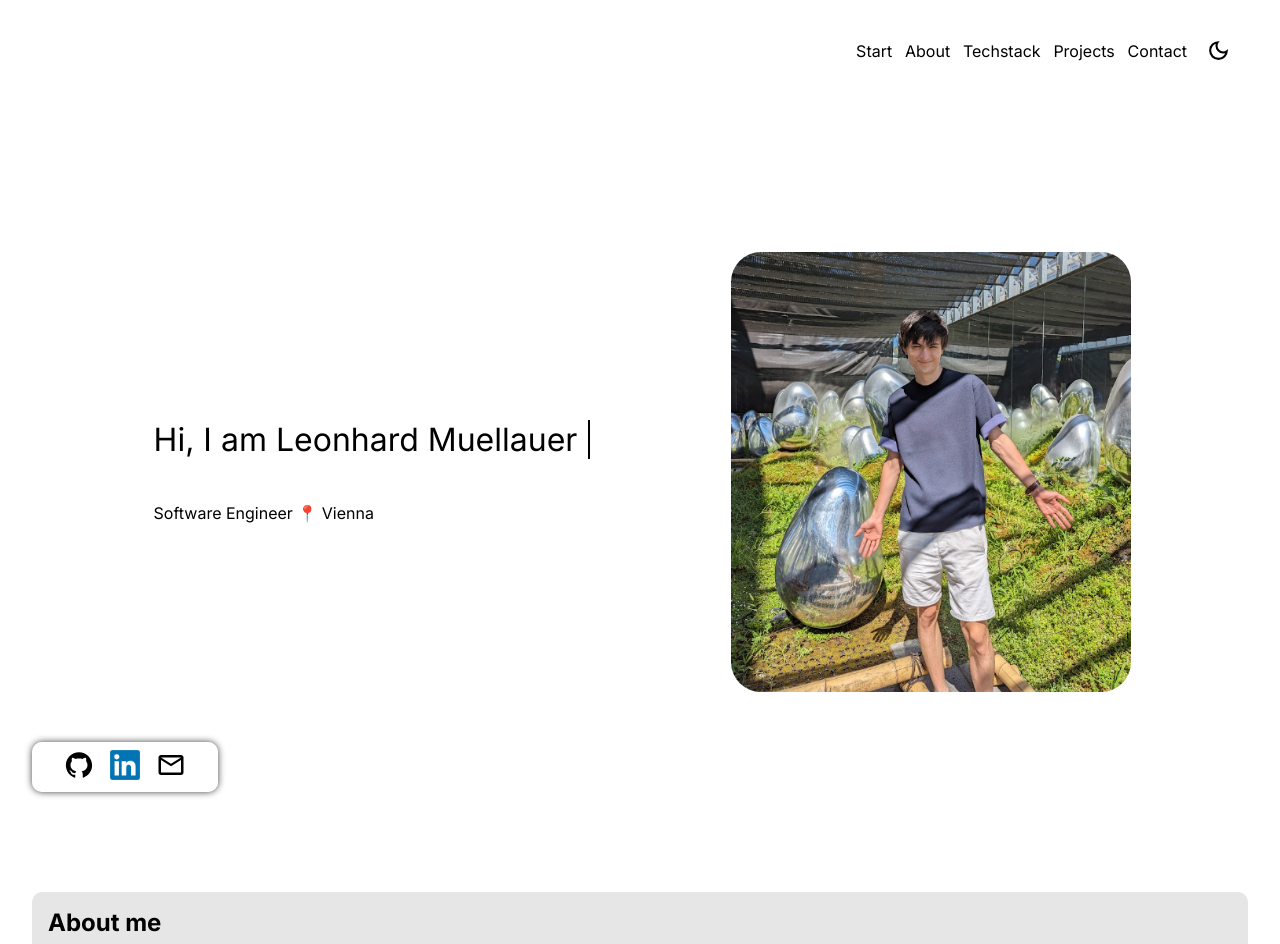
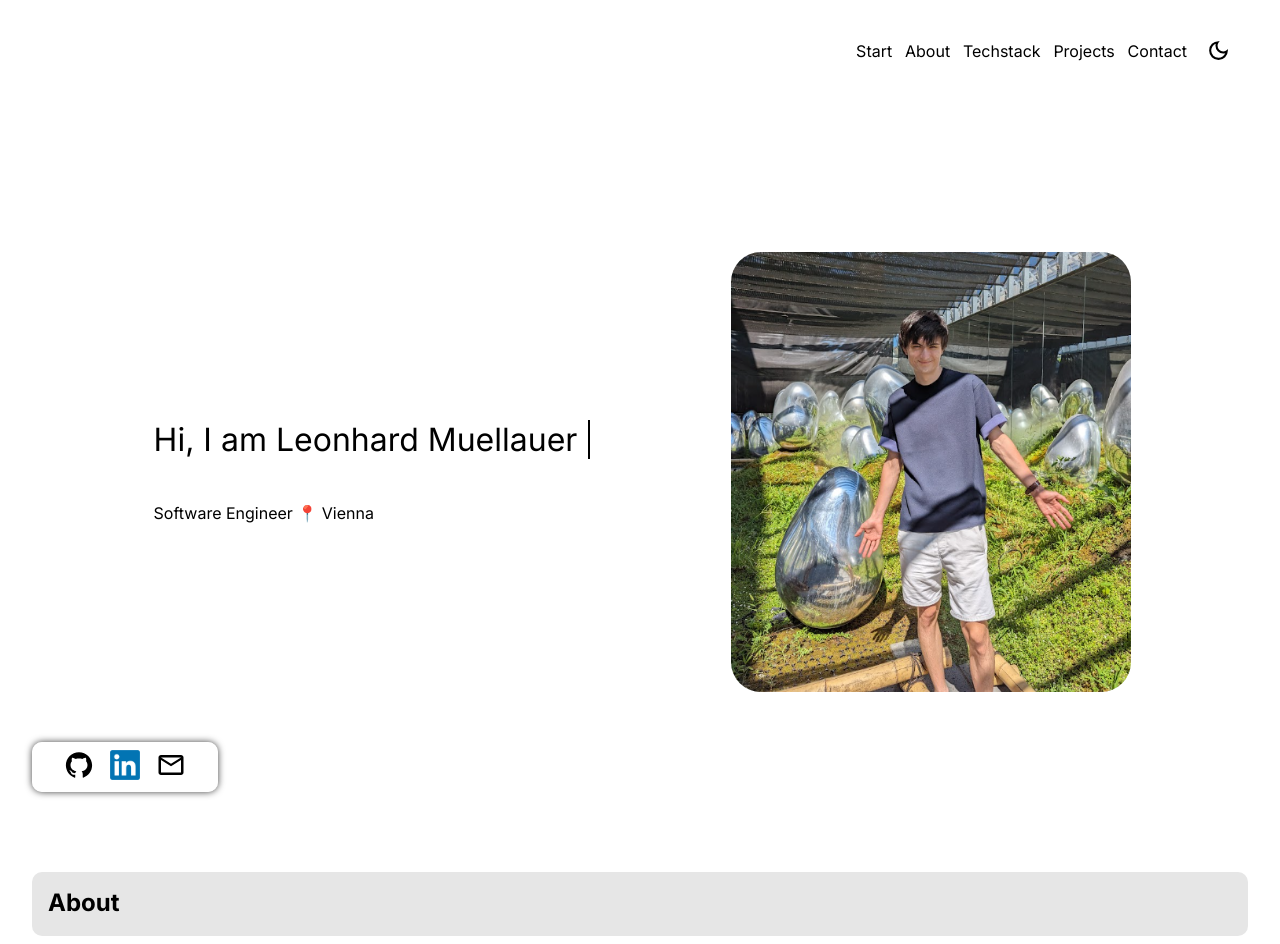
Before and after one commit to Reonharudo/dev-portfolio, a Next.js app: page / in a window 1280 px wide. Shown: the top 944 px of the page. Built offline with nearby package versions, Linux system fonts and the light colour scheme; no server answers.

Commit message:
working animated headline

```diff
--- a/src/components/AboutSection/AboutSection.module.css
+++ b/src/components/AboutSection/AboutSection.module.css
@@ -73,9 +73,3 @@
     padding: 2rem;
     margin: 1rem;
 }
-
-.headline {
-    padding: 1rem;
-    background-color: var(--background-1);
-    border-radius: 10px;
-}
--- a/src/components/AboutSection/AboutSection.tsx
+++ b/src/components/AboutSection/AboutSection.tsx
@@ -2,6 +2,7 @@
 import { useEffect, useRef, useState } from "react";
 import styles from "./AboutSection.module.css";
 import { ImageGallery } from "../ImageGallery/ImageGallery";
+import { SectionHeadline } from "../SectionHeadline/SectionHeadline";
 
 export function AboutSection() {
     const [showImageGallery, setShowImageGallery] = useState<boolean>(false);
@@ -50,7 +51,7 @@ export function AboutSection() {
 
     return (
         <section id="about" className={styles.container}>
-            <h1 className={styles.headline}>About me</h1>
+            <SectionHeadline>About</SectionHeadline>
             <div className={styles.content}>
                 <div className={styles.description_container}>
                     <p>Welcome on my page!</p>
--- /dev/null
+++ b/src/components/SectionHeadline/SectionHeadline.module.css
@@ -0,0 +1,31 @@
+.background {
+    padding: 1rem;
+    background-color: var(--background-1);
+    border-radius: 10px;
+
+    height: 2rem;
+
+    overflow: hidden;
+}
+
+.headline {
+    padding: 0;
+    margin: 0;
+}
+
+.animate_fade_from_top {
+    animation-name: fade-from-top;
+    animation-duration: 0.8s;
+    animation-timing-function: ease-in-out;
+    animation-direction: alternate;
+    animation-fill-mode: forwards; /* Retain the final state of the animation */
+}
+
+@keyframes fade-from-top {
+    0% {
+        transform: translate3d(0px, -200%, 0px);
+    }
+    100% {
+        transform: translate3d(0px, 0px, 0px);
+    }
+}
--- /dev/null
+++ b/src/components/SectionHeadline/SectionHeadline.tsx
@@ -0,0 +1,48 @@
+"use client";
+import React, { use, useEffect, useRef, useState } from "react";
+import styles from "./SectionHeadline.module.css";
+
+export function SectionHeadline({ children }: { children: React.ReactNode }) {
+    const headlineRef = useRef<HTMLHeadingElement | null>(null);
+    const [isInViewport, setIsInViewport] = useState<boolean>();
+
+    function handleIntersection([entry]: IntersectionObserverEntry[]) {
+        setIsInViewport(entry.isIntersecting);
+    }
+
+    useEffect(() => {
+        const options = {
+            root: null,
+            rootMargin: "0px",
+            threshold: 0,
+        };
+
+        const observer = new IntersectionObserver(handleIntersection, options);
+
+        if (headlineRef.current) {
+            observer.observe(headlineRef.current);
+        }
+
+        return () => {
+            if (headlineRef.current) {
+                observer.unobserve(headlineRef.current);
+            }
+        };
+    }, []);
+
+    return (
+        <div className={styles.background} ref={headlineRef}>
+            <AnimatedHeadline key={`${isInViewport}`}>
+                {children}
+            </AnimatedHeadline>
+        </div>
+    );
+}
+
+function AnimatedHeadline({ children }: { children: React.ReactNode }) {
+    return (
+        <h1 className={`${styles.headline} ${styles.animate_fade_from_top}`}>
+            {children}
+        </h1>
+    );
+}
```
Also changed, not shown: src/components/hooks/useElemObserver.ts (added, +33 -0 lines).
